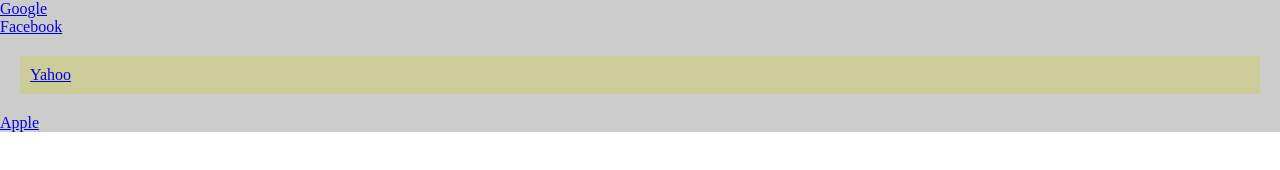
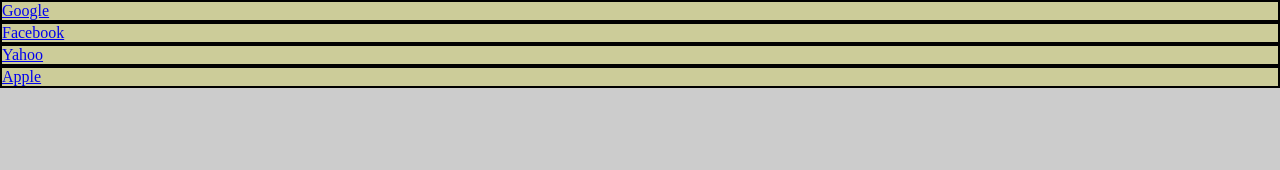
Before and after one commit to tdongsi/mongodb, a plain HTML site: page M101J/code/menu.html in a window 1280 px wide. Drawn offline with Linux system fonts and the light colour scheme.

Commit message:
Pluralsight: reset the link menu.

```diff
--- a/M101J/code/menu.css
+++ b/M101J/code/menu.css
@@ -4,14 +4,17 @@
     margin:0px;
 }
 
+body
+{
+    background-color:#ccc;
+}
+
 ul {
-    background-color:#ccc;
     list-style:none;
 }
 
-ul li:nth-child(3)
+ul li
 {
     background-color:#cc9;
-    padding:10px;
-    margin:20px;
+    border: 2px solid black;
 }
```
